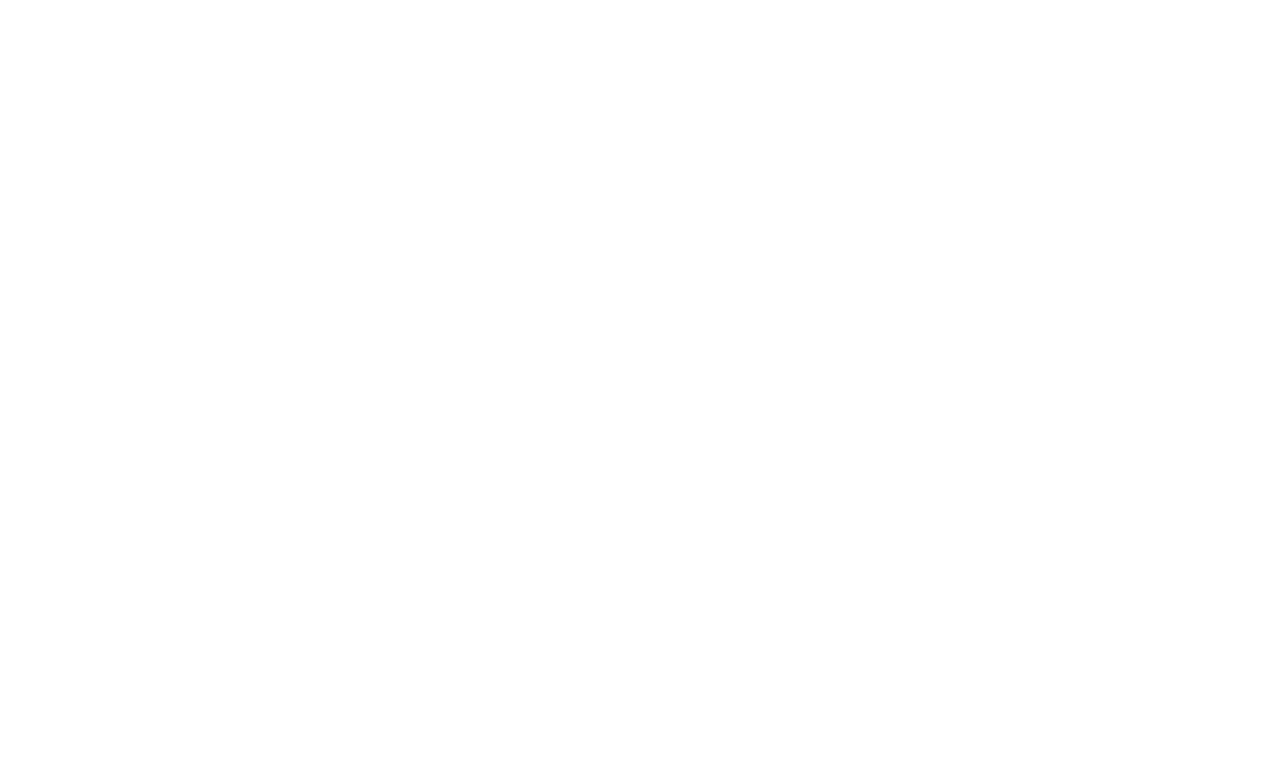
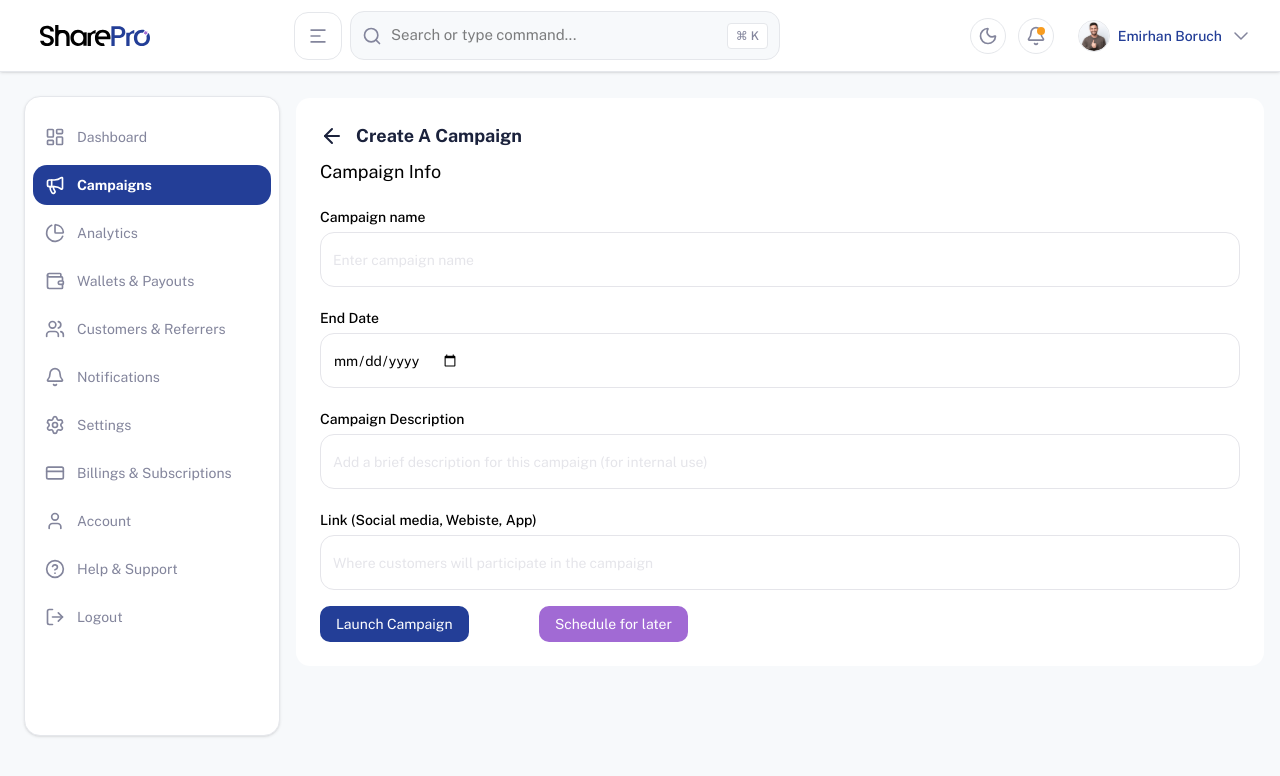
Before and after one commit to SharePro-Org/sharepro, a Next.js app: page /business/campaigns/create/new in a window 1280 px wide. Shown: the top 776 px of the page. Built offline with nearby package versions, Linux system fonts and the light colour scheme; sample sign-in values are in the browser's storage.

Commit message:
create new campaign pages and sub pages commit

```diff
--- a/src/app/business/campaigns/create/new/page.tsx
+++ b/src/app/business/campaigns/create/new/page.tsx
@@ -1,10 +1,138 @@
-import React from 'react';
+'use client'
+
+import DashboardLayout from '@/components/dashboard/DashboardLayout';
+import { ArrowLeft } from 'lucide-react';
+import React, { Suspense, useState } from 'react';
+import { useRouter, useSearchParams } from 'next/navigation';
+import { Input } from "@/components/ui/input";
+import { Label } from "@/components/ui/label";
 
 const newCampaign = () => {
+  const router = useRouter();
+  const searchParams = useSearchParams();
+  const type = searchParams.get('type');
+  const [schedule, setSchedule] = useState(false);
+  const [endDate, setEndDate] = useState<Date | string>('');
+  const [description, setDescription] = useState("");
+  const [link, setLink] = useState("");
+  const [name, setName] = useState("")
+  const [time, setTime] = useState("")
+  const [launchDate, setLaunchDate] = useState("")
+
   return (
-    <div>
+    <DashboardLayout>
+      <Suspense fallback={<div className="p-8 text-center">Loading...</div>}>
+        <section className='bg-white rounded-md md:p-6 p-3'>
+          <button
+            className='text-black cursor-pointer flex items-center'
+            onClick={() => router.back()}
+          >
+            <ArrowLeft className="mr-3" />
+            <span className='text-lg font-semibold capitalize'>Create a {type} campaign</span>
+          </button>
+          <form>
+            {/* Campaign creation form or content goes here */}
+            <p className='text-primay text-lg my-2'>Campaign Info</p>
+            <div className='mb-4'>
+              <Label htmlFor="name" className="block mb-2 text-sm">
+                Campaign name
+              </Label>
+              <Input
+                id="name"
+                placeholder="Enter campaign name"
+                value={name}
+                onChange={(e) => setName(e.target.value)}
+                className="w-full"
+              />
+            </div>
 
-    </div>
+            <div className='mb-4'>
+              <Label htmlFor="duration" className="block mb-2 text-sm">
+                End Date
+              </Label>
+              <Input
+                id="duration"
+                type="date"
+                placeholder="End date"
+                value={endDate ? endDate.toString().split('T')[0] : ''}
+                onChange={(e) => setEndDate(e.target.value)}
+                className="w-full"
+              />
+            </div>
+
+            <div className='mb-4'>
+              <Label htmlFor="description" className="block mb-2 text-sm">
+                Campaign Description
+              </Label>
+              <Input
+                id="description"
+                placeholder="Add a brief description for this campaign (for internal use)"
+                value={description}
+                onChange={(e) => setDescription(e.target.value)}
+                className="w-full"
+              />
+            </div>
+
+            <div className='mb-4'>
+              <Label htmlFor="descriotion" className="block mb-2 text-sm">
+                Link (Social media, Webiste, App)
+              </Label>
+              <Input
+                id="name"
+                placeholder="Where customers will participate in the campaign"
+                value={link}
+                onChange={(e) => setLink(e.target.value)}
+                className="w-full"
+              />
+            </div>
+
+            <div className='flex md:w-[40%] justify-between'>
+              <button disabled={schedule} className='bg-primary cursor-pointer text-sm text-white py-2 px-4 rounded-sm'>Launch Campaign</button>
+              <button type="button"
+                onClick={() => setSchedule(true)}
+                className='bg-secondary cursor-pointer text-sm text-white py-2 px-4 rounded-sm'>Schedule for later</button>
+            </div>
+
+            {schedule && <>
+              <p className='text-primay text-lg mt-6 mb-2'>Set schedule date</p>
+
+              <div className='grid lg:grid-cols-2 md:gap-4'>
+                <div className='mb-4'>
+                  <Label htmlFor="launch" className="block mb-2 text-sm">
+                    Launch Date
+                  </Label>
+                  <Input
+                    id="launch"
+                    type="date"
+                    placeholder="Launch date"
+                    value={launchDate ? launchDate.toString().split('T')[0] : ''}
+                    onChange={(e) => setLaunchDate(e.target.value)}
+                    className="w-full"
+                  />
+                </div>
+                <div className='mb-4'>
+                  <Label htmlFor="time" className="block mb-2 text-sm">
+                    Time
+                  </Label>
+                  <Input
+                    id="duration"
+                    type="time"
+                    placeholder="Time"
+                    value={time}
+                    onChange={(e) => setTime(e.target.value)}
+                    className="w-full"
+                  />
+                </div>
+              </div>
+
+              <button disabled={schedule} className='bg-primary my-4 md:w-32 w-full cursor-pointer text-sm text-white py-2 px-4 rounded-sm'>Schedule</button>
+            </>}
+
+          </form>
+
+        </section>
+      </Suspense>
+    </DashboardLayout>
   );
 };
 
--- a/src/app/business/campaigns/create/page.tsx
+++ b/src/app/business/campaigns/create/page.tsx
@@ -4,13 +4,14 @@
 import { ArrowLeft } from 'lucide-react';
 import React from 'react';
 import { useRouter } from 'next/navigation';
+import Link from 'next/link';
 
 const createCampaign = () => {
   const router = useRouter();
   return (
     <DashboardLayout>
       <>
-        <section className='bg-white rounded-md p-3'>
+        <section className='bg-white rounded-md md:p-6 p-3'>
           <button
             className='text-black cursor-pointer flex items-center'
             onClick={() => router.back()}
@@ -23,8 +24,11 @@
               <p className='font-semibold'>Create a Loyalty Campaign</p>
               <p className='my-1'>For retaining existing customers</p>
               <p className='text-sm'>Reward your current customers for their continued loyalty and repeat actions to keep them engaged and coming back for more.</p>
-              <div className='flex justify-between mt-4'>
-                <button className='bg-primary text-sm text-white py-2 px-4 rounded-sm'>Create Campaign</button>
+              <div className='flex justify-between mt-8'>
+                <Link href={'/business/campaigns/create/new?type=loyalty'}>
+                  <button className='bg-primary cursor-pointer text-sm text-white py-2 px-4 rounded-sm'>Create Campaign</button>
+                </Link>
+
                 <button className='text-primary p-2 text-sm mt-auto'>Learn More</button>
               </div>
             </div>
@@ -33,7 +37,9 @@
               <p className='my-1'>For acquiring new customers via sharing</p>
               <p className='text-sm'>Use this campaign type to drive customer acquisition by encouraging your existing users to share your business with friends and contacts.</p>
               <div className='flex justify-between mt-4'>
-                <button className='bg-primary text-sm text-white py-2 px-4 rounded-sm'>Create Campaign</button>
+                <Link href={'/business/campaigns/create/new?type=referral'}>
+                  <button className='bg-primary cursor-pointer text-sm text-white py-2 px-4 rounded-sm'>Create Campaign</button>
+                </Link>
                 <button className='text-primary p-2 text-sm mt-auto'>Learn More</button>
               </div>
             </div>
@@ -41,8 +47,10 @@
               <p className='font-semibold'>Create a Combo Campaign</p>
               <p className='my-1'>Referral + repeat purchase rewards</p>
               <p className='text-sm'>Combine both referral and loyalty incentives to grow your customer base while rewarding repeat purchases and long-term engagement.</p>
-              <div className='flex justify-between mt-4'>
-                <button className='bg-primary text-sm text-white py-2 px-4 rounded-sm'>Create Campaign</button>
+              <div className='flex justify-between mt-8'>
+                <Link href={'/business/campaigns/create/new?type=combo'}>
+                  <button className='bg-primary cursor-pointer text-sm text-white py-2 px-4 rounded-sm'>Create Campaign</button>
+                </Link>
                 <button className='text-primary p-2 text-sm mt-auto'>Learn More</button>
               </div>
             </div>
--- a/src/app/business/dashboard/page.tsx
+++ b/src/app/business/dashboard/page.tsx
@@ -373,7 +373,7 @@
         {/* Campaigns table */}
         <section className='bg-white p-4 rounded-md'>
           <div className='lg:flex justify-between'>
-            <p className='text-black font-semibold text-base'>My Campaigns</p>
+            <p className='text-black font-semibold my-auto text-base'>My Campaigns</p>
             <div className='flex gap-4'>
               {/* <RangePicker /> */}
 
--- a/src/components/dashboard/DashboardLayout.tsx
+++ b/src/components/dashboard/DashboardLayout.tsx
@@ -61,6 +61,12 @@
 
   useEffect(() => {
     if (typeof window !== 'undefined') {
+      // Redirect if userData is not in localStorage
+      const userData = localStorage.getItem('userData');
+      if (!userData) {
+        window.location.replace('/auth/sign-in');
+        return;
+      }
       if (window.innerWidth >= 768) {
         setSidebarOpen(true);
       }
```
